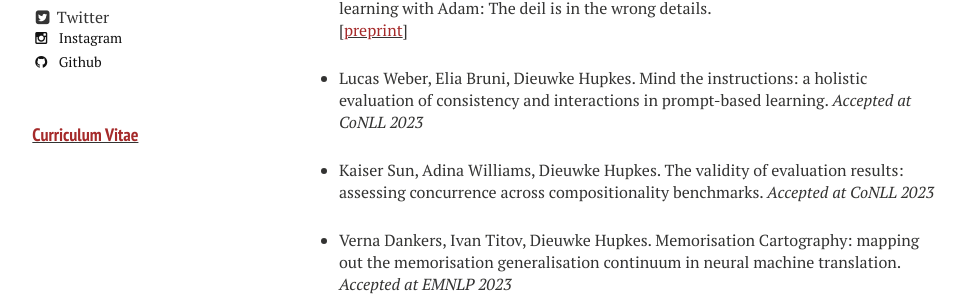
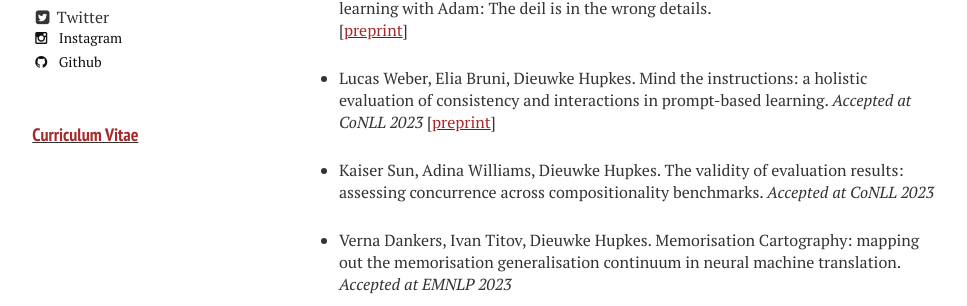
Before and after one commit to dieuwkehupkes/dieuwkehupkes.github.io, a Jekyll site: the page built from publications.md, in a window 1280 px wide and 900 px high, scrolled down 1201 px. Shown: the part 149-455 px from the top of the window, without its empty margins (21-988 px from the left). Built offline with Jekyll 4.4.1, drawn with Linux system fonts in a browser that asks for light colours; nearby versions of some CDN libraries.

Commit message:
Add preprint Lucas

```diff
--- a/publications.md
+++ b/publications.md
@@ -21,6 +21,7 @@ You can also find me on <a href="https://scholar.google.com/citations?user=tAtSM
 \[[<font color="brown">preprint</font>](https://arxiv.org/abs/2308.12202){:target="blank"}\]
 
 * Lucas Weber, Elia Bruni, Dieuwke Hupkes. Mind the instructions: a holistic evaluation of consistency and interactions in prompt-based learning. *Accepted at CoNLL 2023*
+\[[<font color="brown">preprint</font>](https://arxiv.org/pdf/2310.13486.pdf){:target="blank"}\]
 
 * Kaiser Sun, Adina Williams, Dieuwke Hupkes. The validity of evaluation results: assessing concurrence across compositionality benchmarks. *Accepted at CoNLL 2023*
 
```
